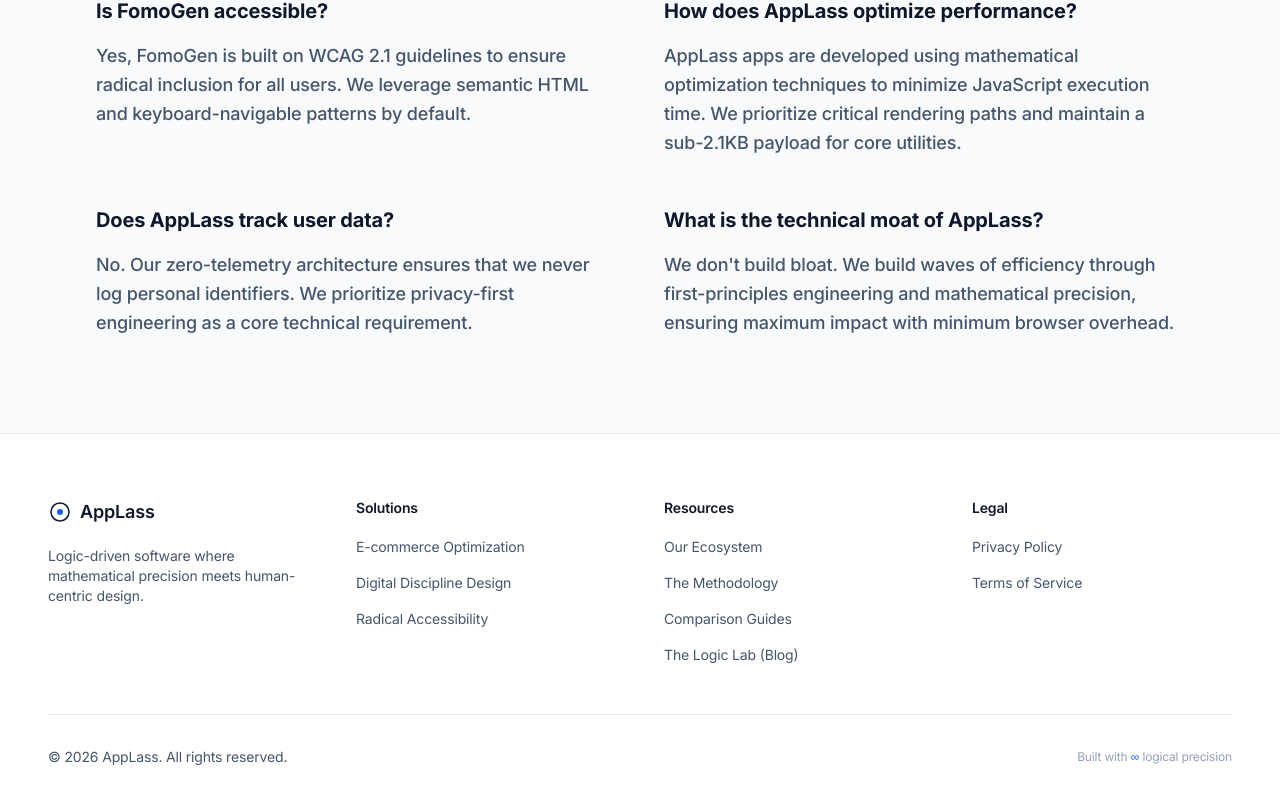
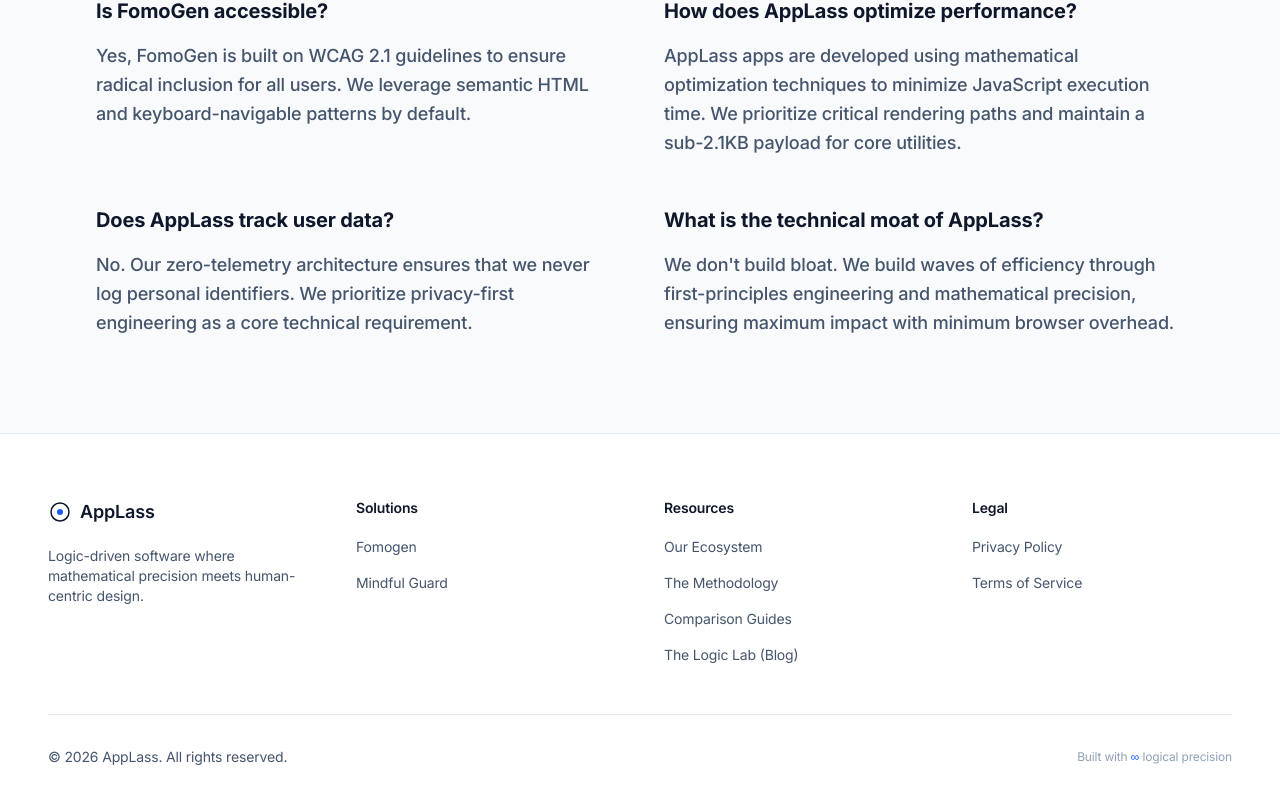
Before and after one commit to hasanm95/SifrApps, a Next.js app: page / in a window 1280 px wide. Shown: the part 4758-5561 px from the top of the page. Built offline with nearby package versions, Linux system fonts and the light colour scheme.

Commit message:
fix: footer links

```diff
--- a/src/components/common/Footer.tsx
+++ b/src/components/common/Footer.tsx
@@ -3,9 +3,8 @@ import { cn } from "@/lib/utils";
 
 const footerLinks = {
   solutions: [
-    { label: "E-commerce Optimization", href: "/solutions" },
-    { label: "Digital Discipline Design", href: "/solutions" },
-    { label: "Radical Accessibility", href: "/solutions" },
+    { label: "Fomogen", href: "/apps/fomogen" },
+    { label: "Mindful Guard", href: "/apps/mindful-guard" },
   ],
   resources: [
     { label: "Our Ecosystem", href: "/apps" },
```
